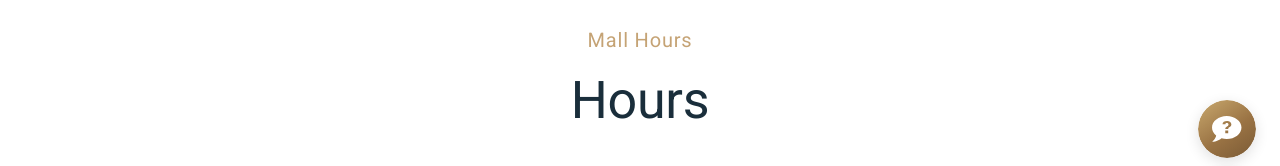
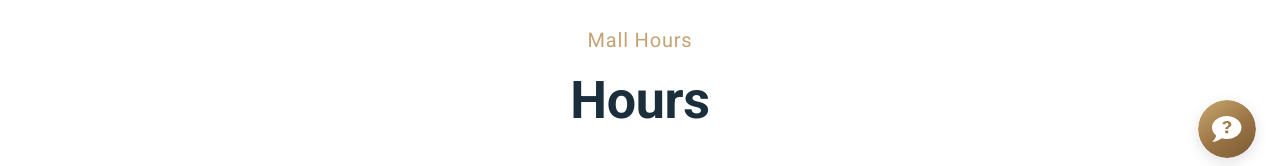
Before and after one commit to hsolution-cell/metapolis-web, a Next.js app: page /en/hours in a window 1280 px wide. Shown: the part 488-654 px from the top of the page. Built offline with nearby package versions, Linux system fonts and the light colour scheme; a web font is replaced by a local one.

Commit message:
EN Hours 제목 굵기 700 ("Hours", "Store Hours Vary")
영문은 strong 없이 평문이라 기본 굵기로 렌더되어, 700으로 조정.

Co-Authored-By: Claude Opus 4.8 (1M context) <noreply@anthropic.com>

```diff
--- a/styles/en/en.css
+++ b/styles/en/en.css
@@ -26,6 +26,12 @@
   letter-spacing: -0.01em;
 }
 
+/* Hours: "Hours", "Store Hours Vary" 제목 굵기(영문은 strong 없이 평문) */
+.en-root .hours_main_head .sub_section_title,
+.en-root .hours_stores_head .sub_section_title {
+  font-weight: 700;
+}
+
 /* ---------- EN Contact(=국문 문의하기 재사용) ---------- */
 /* 카드 배경 변경 */
 .inquiry.en-inquiry .inquiry_card {
```
